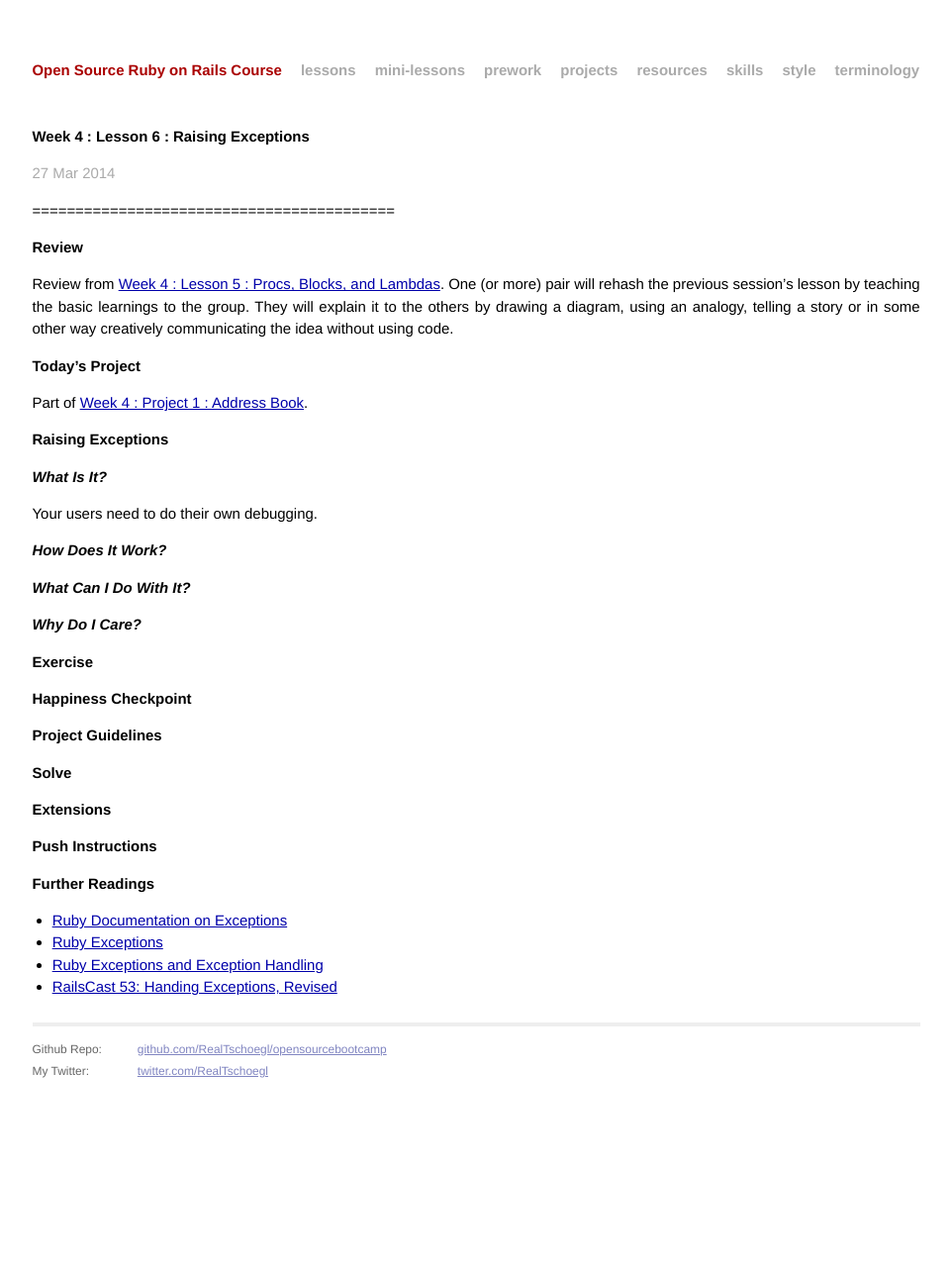
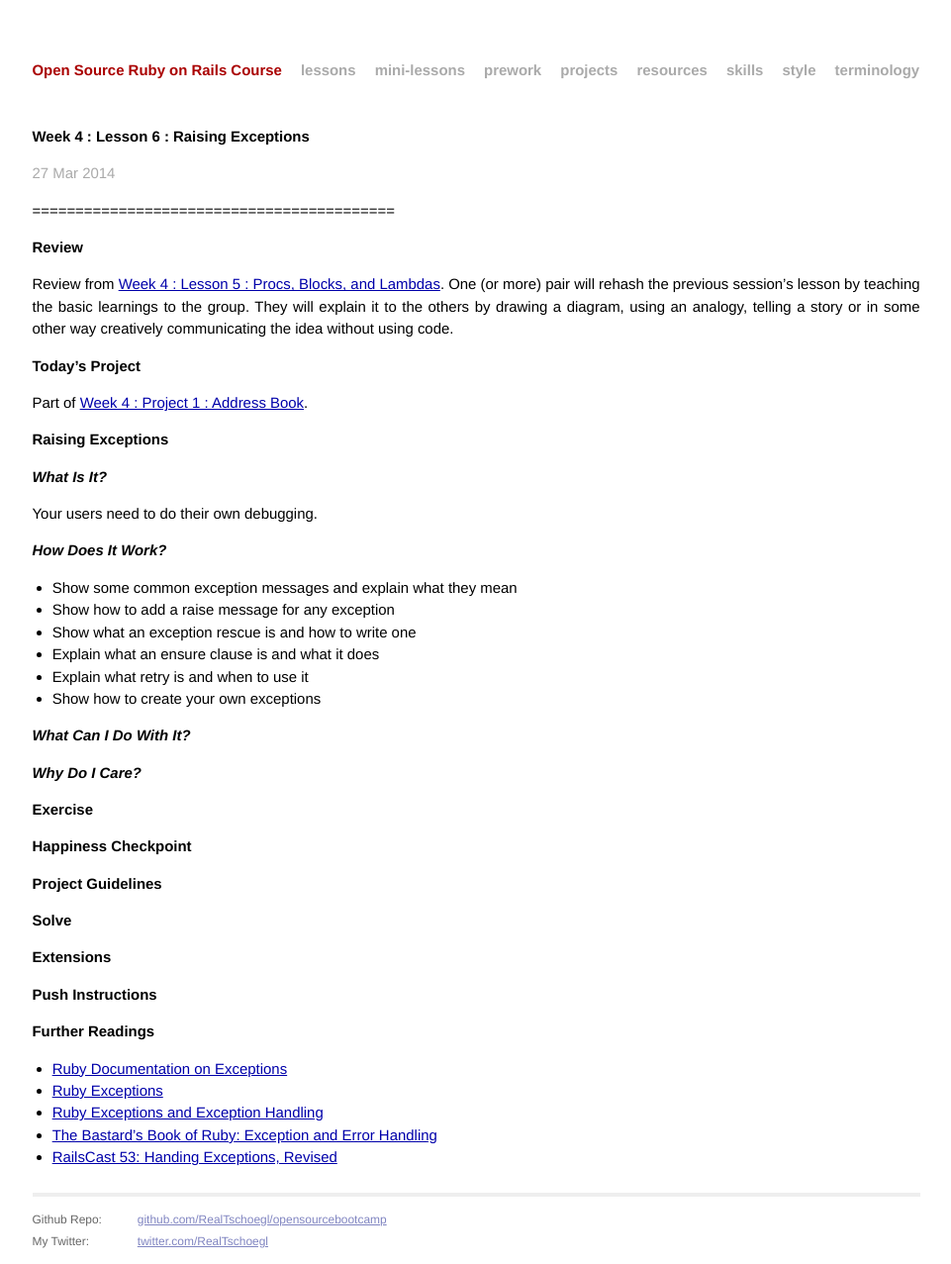
Before and after one commit to RealTschoegl/opensourcebootcamp, a Jekyll site: the page built from _posts/2014-03-27-lesson-raising-exceptions.markdown, in a window 1280 px wide. Shown: the whole page at 99% size, without its empty margins (159-1120 px from the left). Built offline with Jekyll 4.4.1, drawn with Linux system fonts in a browser that asks for light colours; Markdown is read by kramdown in place of the engine named in the settings; before the commit the page ends 1105 px from its top, so only the background shows below that.

Commit message:
Updated 2014-03-27-lesson-raising-exceptions.markdown

```diff
--- a/_posts/2014-03-27-lesson-raising-exceptions.markdown
+++ b/_posts/2014-03-27-lesson-raising-exceptions.markdown
@@ -19,6 +20,13 @@ Part of [Week 4 : Project 1 : Address Book]({{ site.baseurl}}{% post_url 2014-03
 Your users need to do their own debugging.
 
 ### _How Does It Work?_
+
+* Show some common exception messages and explain what they mean
+* Show how to add a raise message for any exception
+* Show what an exception rescue is and how to write one
+* Explain what an ensure clause is and what it does
+* Explain what retry is and when to use it
+* Show how to create your own exceptions
 
 ### _What Can I Do With It?_
 
@@ -41,4 +49,5 @@ Your users need to do their own debugging.
 * [Ruby Documentation on Exceptions](http://www.ruby-doc.org/core-2.1.0/Exception.html)
 * [Ruby Exceptions](http://rubylearning.com/satishtalim/ruby_exceptions.html)
 * [Ruby Exceptions and Exception Handling](http://www.skorks.com/2009/09/ruby-exceptions-and-exception-handling/)
+* [The Bastard's Book of Ruby: Exception and Error Handling](http://ruby.bastardsbook.com/chapters/exception-handling/)
 * [RailsCast 53: Handing Exceptions, Revised](http://railscasts.com/episodes/53-handling-exceptions-revised?view=asciicast)
```
Also changed, not shown: other parts of _posts/2014-03-27-lesson-raising-exceptions.markdown (+1 -0 lines).
